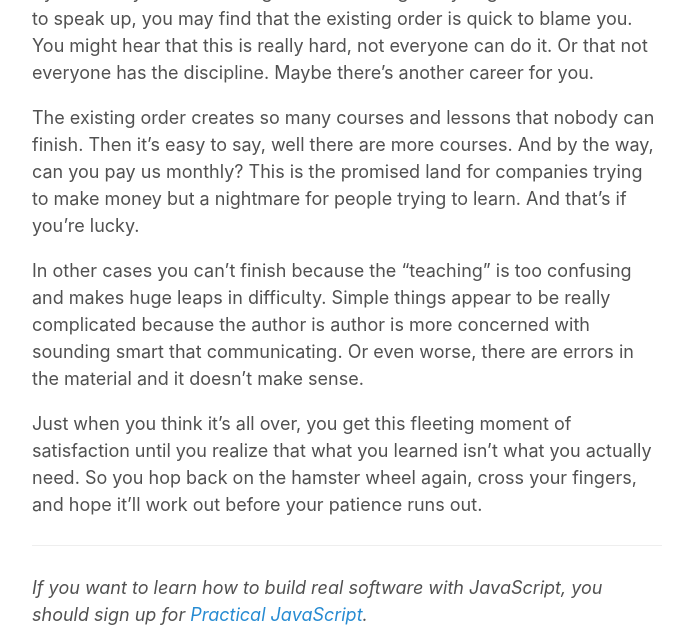
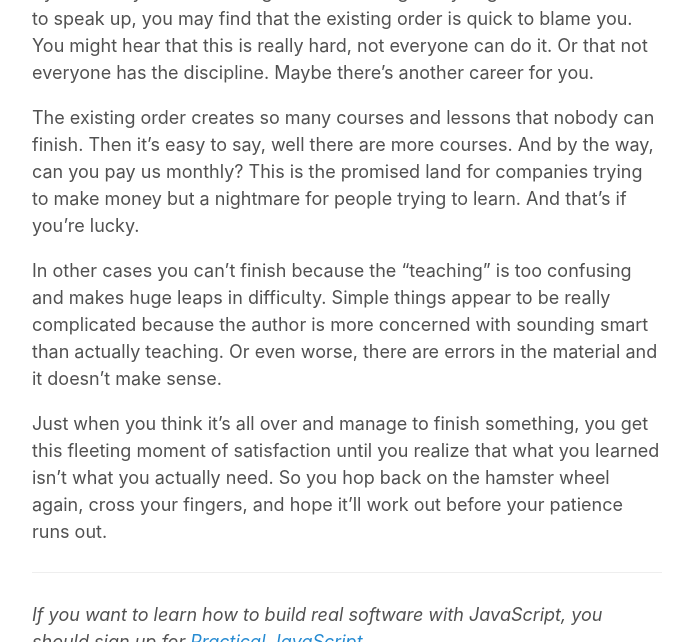
Before and after one commit to hoojaoh/blog.watchandcode.com, a Jekyll site: the page built from _posts/2016-04-27-the-dream.md, in a window 1280 px wide and 900 px high, scrolled down 1802 px, cut to the strip 0-642 px from the top of the window. Shown: the whole strip, without its empty margins (293-982 px from the left). Built offline with Jekyll 4.4.1, drawn with Linux system fonts in a browser that asks for light colours; comment, search, counter and statistics services are not loaded.

Commit message:
Typo fix.

```diff
--- a/_posts/2016-04-27-the-dream.md
+++ b/_posts/2016-04-27-the-dream.md
@@ -37,8 +37,8 @@ By the time you realize things aren't working and you get the confidence to spea
 
 The existing order creates so many courses and lessons that nobody can finish. Then it's easy to say, well there are more courses. And by the way, can you pay us monthly? This is the promised land for companies trying to make money but a nightmare for people trying to learn. And that's if you're lucky.
 
-In other cases you can't finish because the "teaching" is too confusing and makes huge leaps in difficulty. Simple things appear to be really complicated because the author is author is more concerned with sounding smart that communicating. Or even worse, there are errors in the material and it doesn't make sense.
+In other cases you can't finish because the "teaching" is too confusing and makes huge leaps in difficulty. Simple things appear to be really complicated because the author is more concerned with sounding smart than actually teaching. Or even worse, there are errors in the material and it doesn't make sense.
 
-Just when you think it's all over, you get this fleeting moment of satisfaction until you realize that what you learned isn't what you actually need. So you hop back on the hamster wheel again, cross your fingers, and hope it'll work out before your patience runs out.
+Just when you think it's all over and manage to finish something, you get this fleeting moment of satisfaction until you realize that what you learned isn't what you actually need. So you hop back on the hamster wheel again, cross your fingers, and hope it'll work out before your patience runs out.
 
 {% include plugPractical.html %}
```
